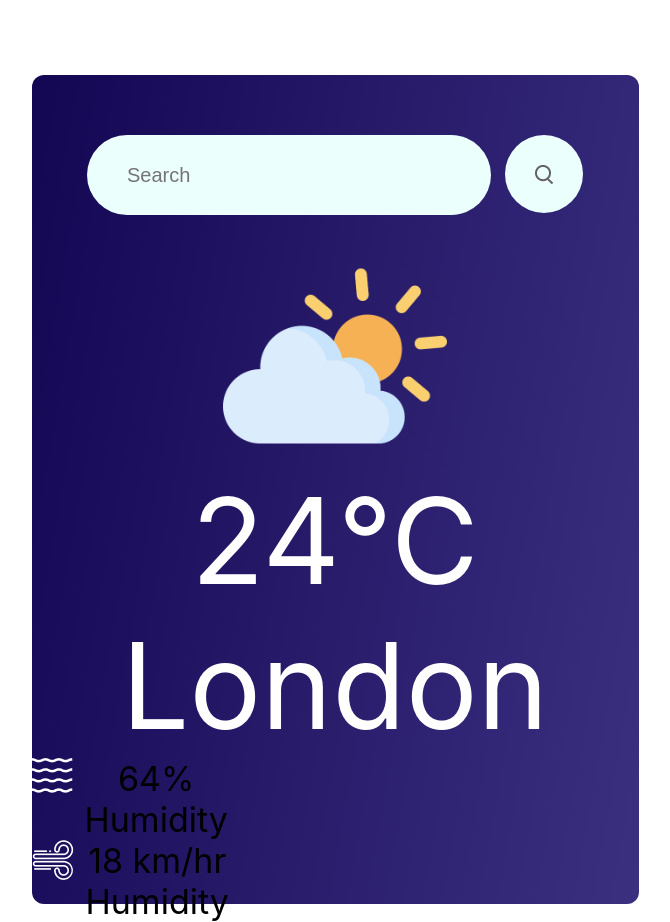
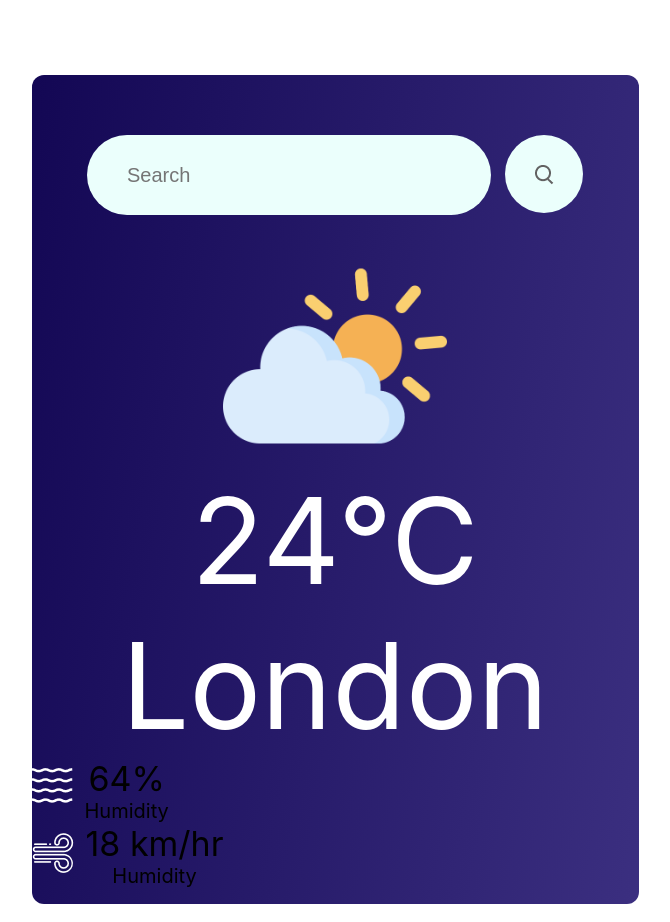
Before and after one commit to codeX1616/Weather-app, a React (Create React App) app in the folder weather-app/: page / in a window 1280 px wide. Shown: the whole page, without its empty margins (305-975 px from the left). Built offline with nearby package versions, Linux system fonts and the light colour scheme.

Commit message:
codeX1616-Adding icon and text styling

```diff
--- a/weather-app/src/components/Weather-app/WeatherApp.css
+++ b/weather-app/src/components/Weather-app/WeatherApp.css
@@ -70,3 +70,10 @@
     font-size: 34px;
     font-weight: 400;
 }
+.text {
+    font-size: 20px;
+    font-weight: 400;
+}
+.icon {
+    margin-top: 10px;
+}
```
